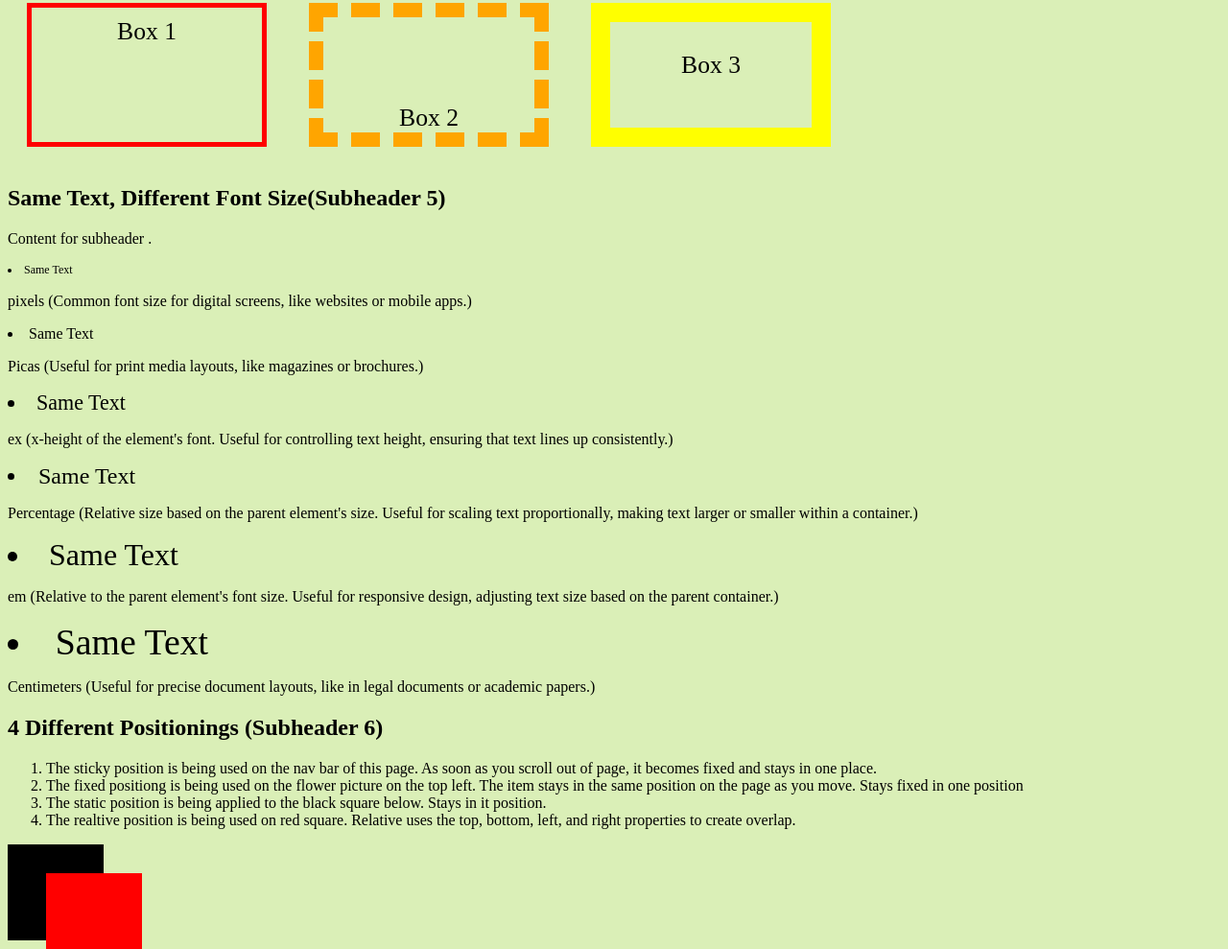
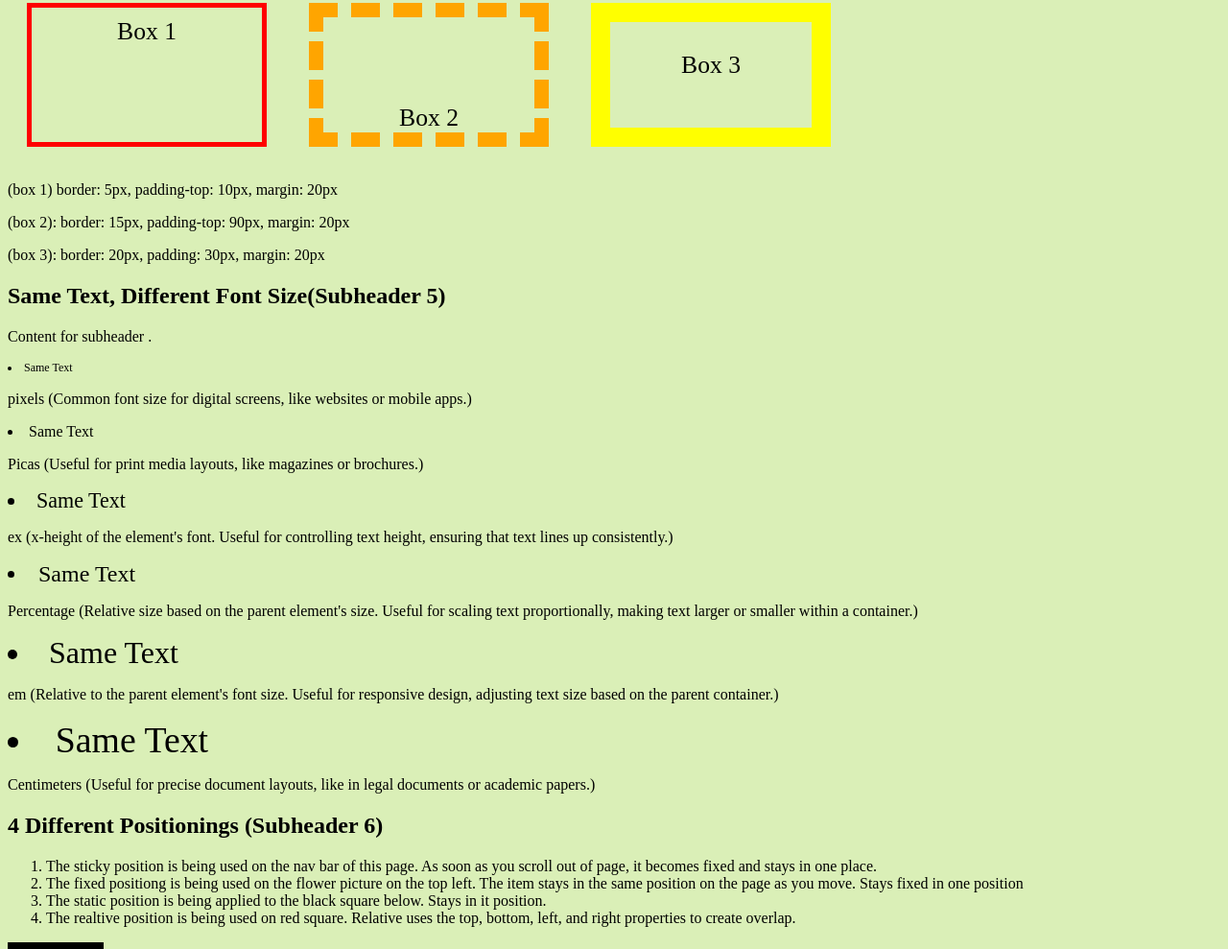
Before and after one commit to Vickidiaz/mod1_selfAssessment, a plain HTML site: page index.html in a window 1280 px wide. Shown: the part 1093-2082 px from the top of the page at 96% size. Drawn offline with Linux system fonts and the light colour scheme.

Commit message:
added detail

```diff
--- a/index.html
+++ b/index.html
@@ -112,7 +112,10 @@
             <div class="box" id="box1">Box 1</div>
             <div class="box" id="box2">Box 2</div>
             <div class="box" id="box3">Box 3</div>
-            </div>
+            <!-- </div> -->
+            <p> (box 1) border: 5px, padding-top: 10px, margin: 20px</p>
+            <p> (box 2): border: 15px, padding-top: 90px, margin: 20px</p>
+            <p> (box 3): border: 20px, padding: 30px, margin: 20px</p>
         </section>
 
         <section>
@@ -157,7 +160,7 @@
                 </div>
                 <!-- Add the flower image within a div with a fixed position -->
                 <div class="flower-image">
-                    <img src="images/flower.jpg" alt="Beautiful Flower">
+                    <img src="images/flower.jpg" alt="Flower image">
                 </div>
 
 
```
